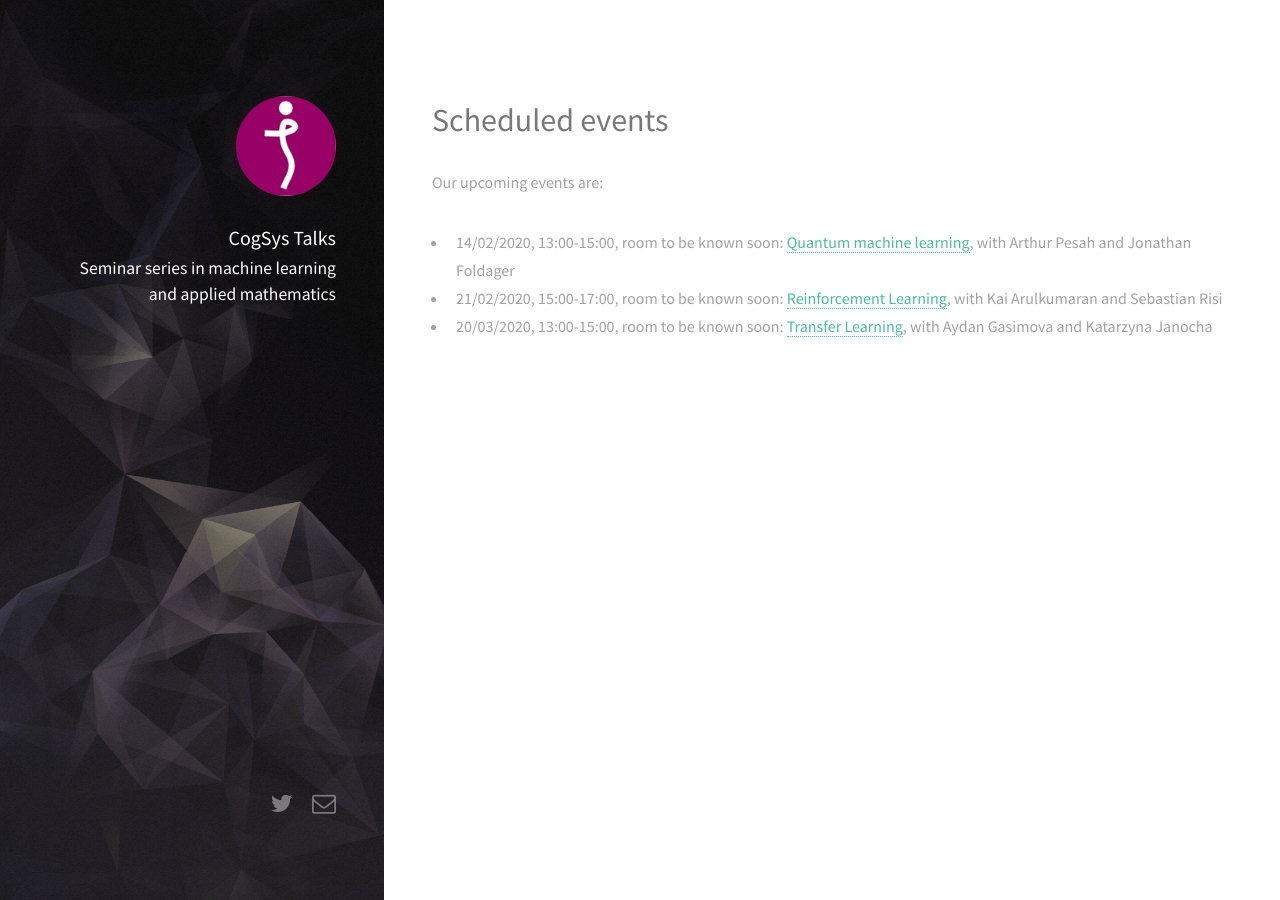
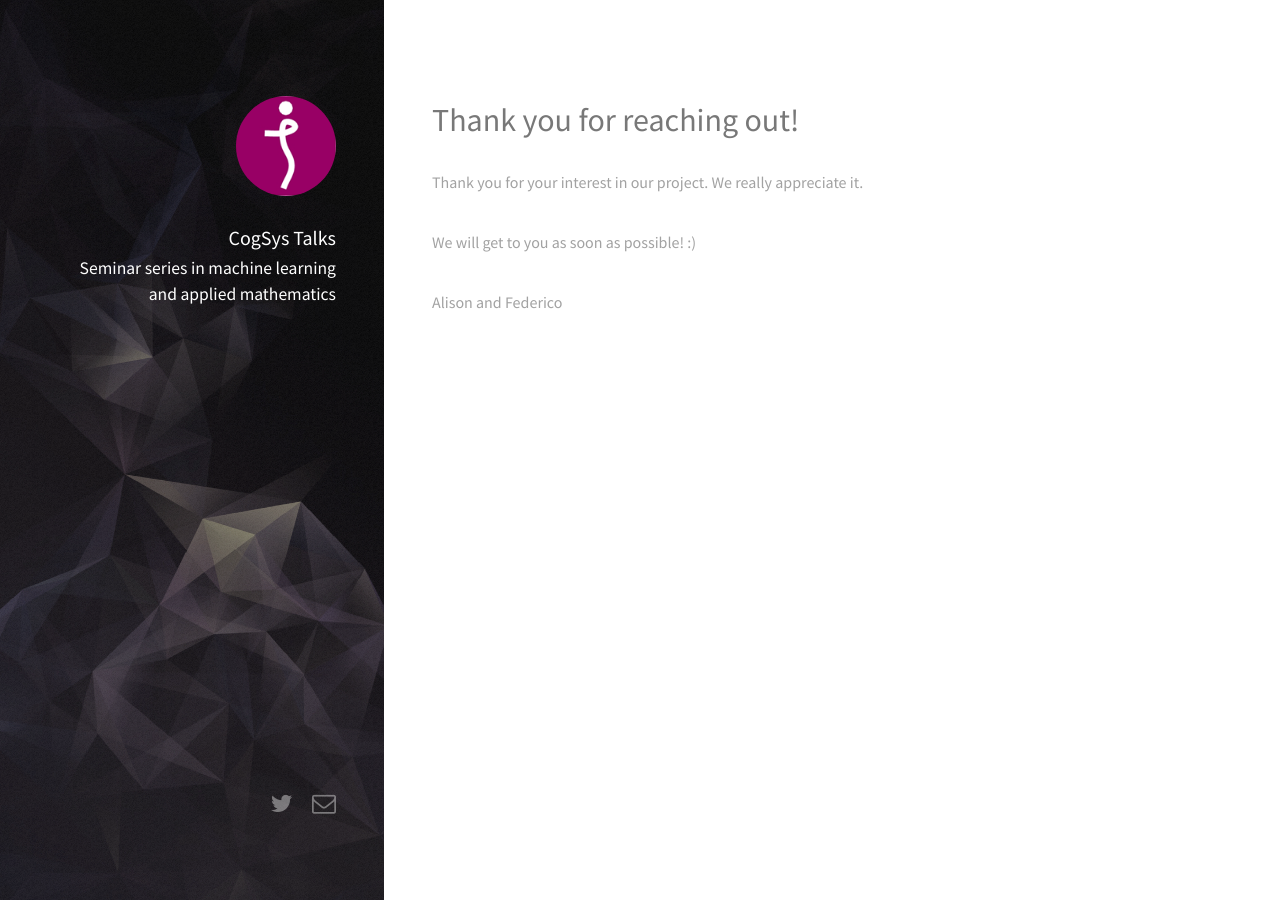
Before and after one commit to cogsystalks/cogsystalks.github.io, a Jekyll site: the page built from pages/thanks.md, in a window 1280 px wide. Built offline with Jekyll 4.4.1, drawn with Linux system fonts in a browser that asks for light colours; nearby versions of some CDN libraries.

```diff
--- a/index.html
+++ b/index.html
@@ -77,7 +77,7 @@ layout: default
       If you have questions or suggestions, please drop us an email </p>
     <div class="row">
       <div class="8u 12u$(xsmall)">
-        <form method="post"action="mailto:cogsystalks@gmail.com?subject=We%20want%20to%20get%20in%20touch%20with%20you" enctype="text/plain" onsubmit="location.href='thanks.html';">
+        <form method="post"action="mailto:cogsystalks@gmail.com?subject=We%20want%20to%20get%20in%20touch%20with%20you" enctype="text/plain" onsubmit="location.href='{{ site.baseurl }}{% link pages/thanks.md %}';">
           <div class="row uniform 50%">
             <div class="6u 12u$(xsmall)"><input type="text" name="name" id="name" placeholder="Name"></div>
             <div class="6u$ 12u$(xsmall)"><input type="email" name="email" id="email" placeholder="Email"></div>
--- /dev/null
+++ b/pages/thanks.md
@@ -0,0 +1,10 @@
+---
+layout: post
+title: Thank you for reaching out!
+permalink: /schedule/
+---
+Thank you for your interest in our project. We really appreciate it.
+
+We will get to you as soon as possible! :)
+
+Alison and Federico
```
